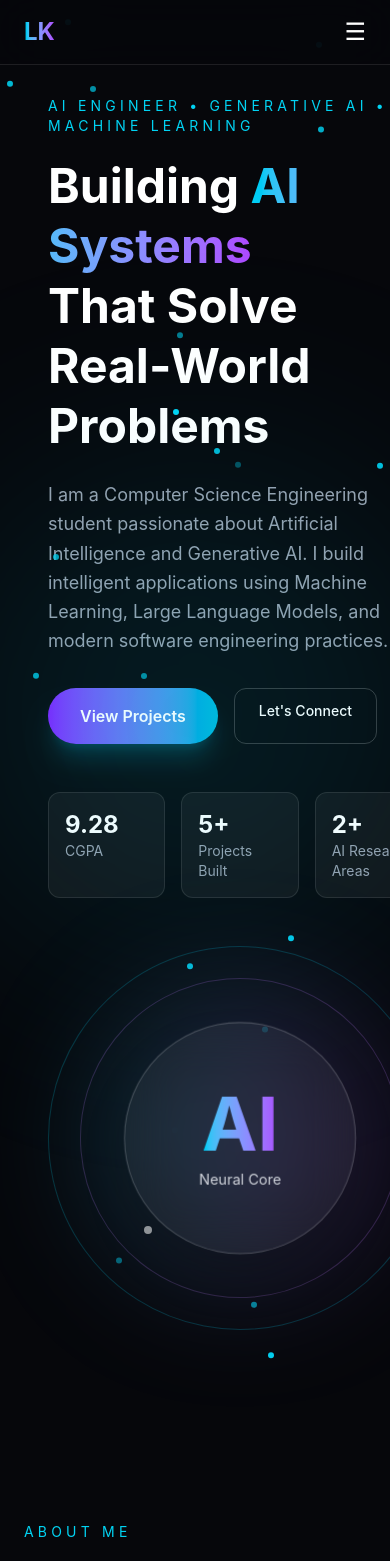
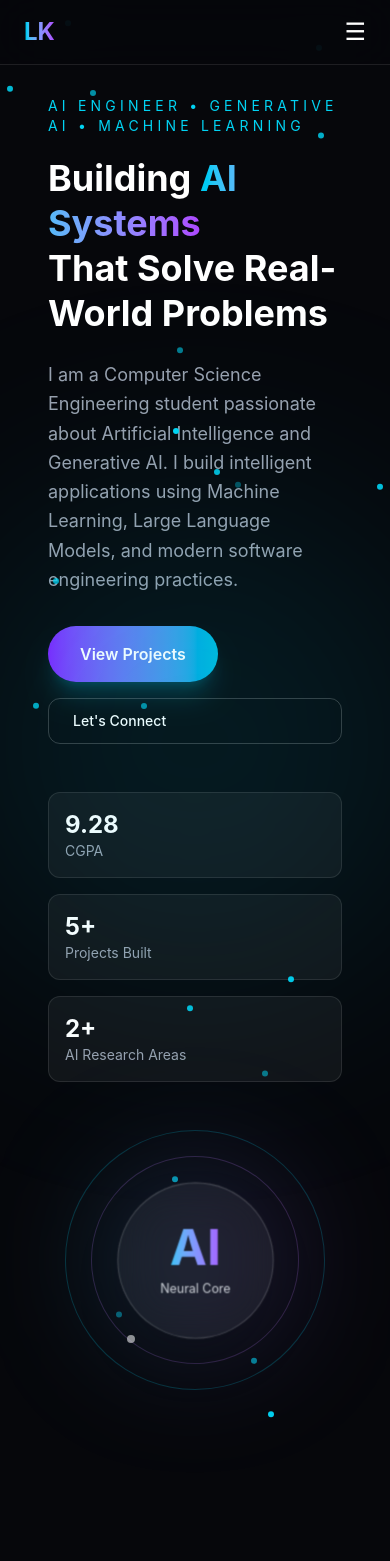
Before and after one commit to rclalithkumar/lalith-kumar-portfolio, a React (Vite) app: page / in a window 390 px wide. Shown: the top 1561 px of the page. Built offline with nearby package versions, Linux system fonts and the light colour scheme.

Commit message:
Made it mobile responsive

```diff
--- a/src/index.css
+++ b/src/index.css
@@ -14,3 +14,8 @@ body {
 html {
  scroll-behavior:smooth;
 }
+
+html,
+body {
+  overflow-x: hidden;
+}
--- a/src/sections/Hero.tsx
+++ b/src/sections/Hero.tsx
@@ -34,7 +34,7 @@ function Hero() {
           </p>
 
 
-          <h1 className="text-5xl font-bold leading-tight md:text-7xl">
+          <h1 className="text-4xl font-bold leading-tight sm:text-5xl lg:text-7xl">
 
             Building
 
@@ -58,7 +58,7 @@ function Hero() {
 
 
 
-          <div className="mt-8 flex gap-4">
+          <div className="mt-8 flex flex-col gap-4 sm:flex-row">
 
         <a href="#projects">
           <Button>
@@ -92,7 +92,7 @@ Let's Connect
 
           {/* Stats */}
 
-          <div className="mt-12 grid grid-cols-3 gap-4">
+          <div className="mt-12 grid grid-cols-1 gap-4 sm:grid-cols-3">
 
 
             <div className="rounded-xl border border-white/10 bg-white/5 p-4">
@@ -146,150 +146,92 @@ Let's Connect
 
 
 
-        {/* AI Core */}
+
 
         {/* AI Neural Core */}
 
 <motion.div
-
-  initial={{
-    opacity: 0,
-    scale: 0.8,
-  }}
-
-  animate={{
-    opacity: 1,
-    scale: 1,
-  }}
-
-  transition={{
-    duration: 1,
-  }}
-
-  className="flex justify-center"
-
+  initial={{ opacity: 0, scale: 0.8 }}
+  animate={{ opacity: 1, scale: 1 }}
+  transition={{ duration: 1 }}
+  className="flex justify-center overflow-visible"
 >
-
-
-<div className="
+  <div
+    className="
     relative
     flex
-h-96
-w-96
+    aspect-square
+    w-[260px]
     items-center
     justify-center
-">
-
-
-
+    sm:w-[320px]
+    lg:w-[384px]
+    mx-auto
+    "
+  >
     {/* Outer Rotating Ring */}
-
     <motion.div
-
-animate={{
- rotate:360,
+      animate={{ rotate: 360 }}
+      transition={{
+        duration: 20,
+        repeat: Infinity,
+        ease: "linear",
       }}
-
-transition={{
- duration:20,
- repeat:Infinity,
- ease:"linear",
-}}
-
       className="
         absolute
-h-full
-w-full
+        inset-0
         rounded-full
         border
         border-cyan-400/20
       "
-
     />
 
-
-
-
-
     {/* Second Ring */}
-
     <motion.div
-
-animate={{
- rotate:-360,
+      animate={{ rotate: -360 }}
+      transition={{
+        duration: 15,
+        repeat: Infinity,
+        ease: "linear",
       }}
-
-transition={{
- duration:15,
- repeat:Infinity,
- ease:"linear",
-}}
-
       className="
         absolute
-h-80
-w-80
+        h-[80%]
+        w-[80%]
         rounded-full
         border
         border-purple-400/20
       "
-
     />
 
-
-
-
-
-
     {/* Energy Glow */}
-
     <div
-
       className="
         absolute
-h-72
-w-72
+        h-[70%]
+        w-[70%]
         rounded-full
         bg-gradient-to-r
         from-cyan-400/20
         to-purple-500/20
         blur-3xl
       "
-
     />
 
-
-
-
-
-
-
     {/* Core */}
-
     <motion.div
-
       animate={{
-
-scale:[
-1,
-1.05,
-1
-]
-
+        scale: [1, 1.05, 1],
       }}
-
       transition={{
-
-duration:3,
-repeat:Infinity,
-
+        duration: 3,
+        repeat: Infinity,
       }}
-
       className="
         relative
         flex
-h-56
-w-56
+        h-[58%]
+        w-[58%]
         items-center
         justify-center
         rounded-full
@@ -299,105 +241,37 @@ bg-white/5
         backdrop-blur-xl
         shadow-2xl
       "
-
     >
-
-
       <div className="text-center">
-
-
         <h2
-
           className="
-text-7xl
+            text-5xl
             font-bold
             bg-gradient-to-r
             from-cyan-400
             to-purple-500
             bg-clip-text
             text-transparent
+            sm:text-6xl
+            lg:text-7xl
           "
-
         >
-
           AI
-
         </h2>
 
-
-<p className="
-mt-2
-text-sm
-text-gray-300
-">
-
+        <p className="mt-2 text-xs text-gray-300 sm:text-sm">
           Neural Core
-
         </p>
-
-
       </div>
-
-
     </motion.div>
 
+    {/* Floating Nodes */}
+    <div className="absolute left-[8%] top-[20%] h-2 w-2 rounded-full bg-cyan-400 animate-ping sm:h-3 sm:w-3" />
 
+    <div className="absolute right-[8%] top-[32%] h-2 w-2 rounded-full bg-purple-400 animate-ping sm:h-3 sm:w-3" />
 
-
-
-
-{/* Floating Nodes */}
-
-
-<div
-className="
-absolute
-left-10
-top-20
-h-3
-w-3
-rounded-full
-bg-cyan-400
-animate-ping
-"
-/>
-
-
-
-<div
-className="
-absolute
-right-12
-top-32
-h-3
-w-3
-rounded-full
-bg-purple-400
-animate-ping
-"
-/>
-
-
-
-
-<div
-className="
-absolute
-bottom-24
-left-24
-h-2
-w-2
-rounded-full
-bg-white
-animate-pulse
-"
-/>
-
-
-
+    <div className="absolute bottom-[18%] left-[24%] h-2 w-2 rounded-full bg-white animate-pulse" />
   </div>
-
-
 </motion.div>
 
 
```
Lines whose indentation alone changed are shown as unchanged.
